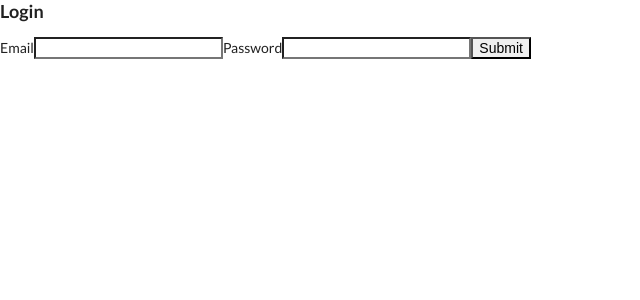
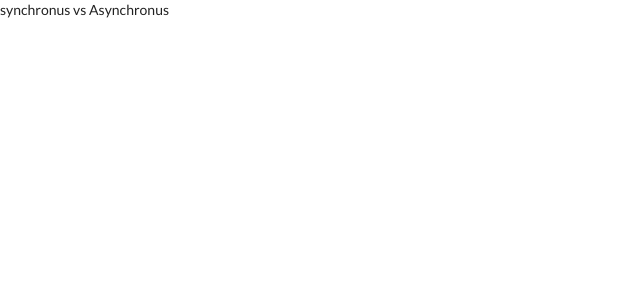
Before and after one commit to timeisnotgood/frontend, a React (Create React App) app: page / in a window 1280 px wide. Shown: the top 300 px of the page, without its empty margins (0-640 px from the left). Built offline with nearby package versions, Linux system fonts and the light colour scheme.

Commit message:
async work

```diff
--- a/src/App.js
+++ b/src/App.js
@@ -1,8 +1,33 @@
+import { useEffect } from "react";
 import Rout from "./login/Route"
 import Contact from "./page/Contact"
 
 export default function App() {
+
+
+  function add(a, b){
+    console.log(a+b);
+  }
+
+
+  setInterval(() => {
+    console.log("useEffect:",5*5);
+
+  }, 2000);
+
+  const sub = (a,b) =>{
+    console.log(a-b);
+  }
+
+  add(10,25)
+  sub(11,45)
+
+
+
   return(
-    <Rout/>
+    // <Rout/>
+    <div>
+      synchronus vs Asynchronus
+    </div>
   )
 }
```
